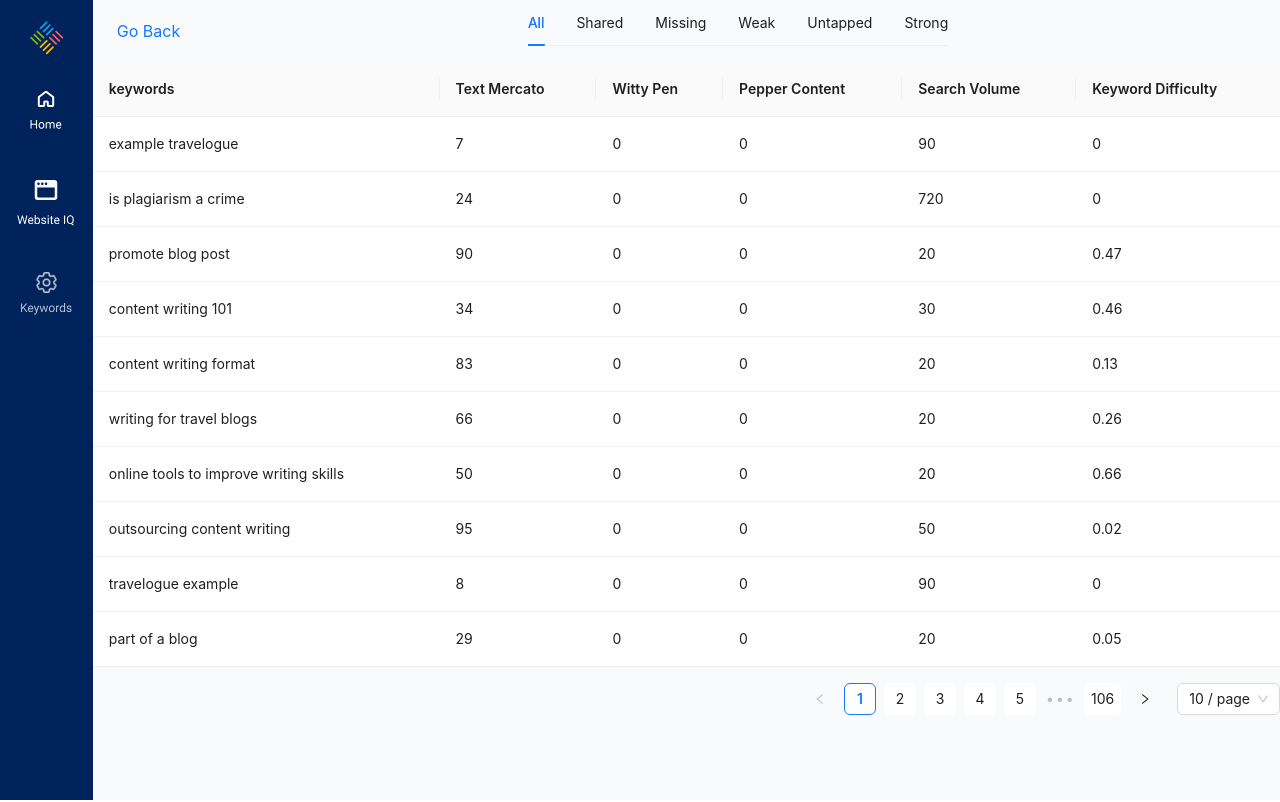
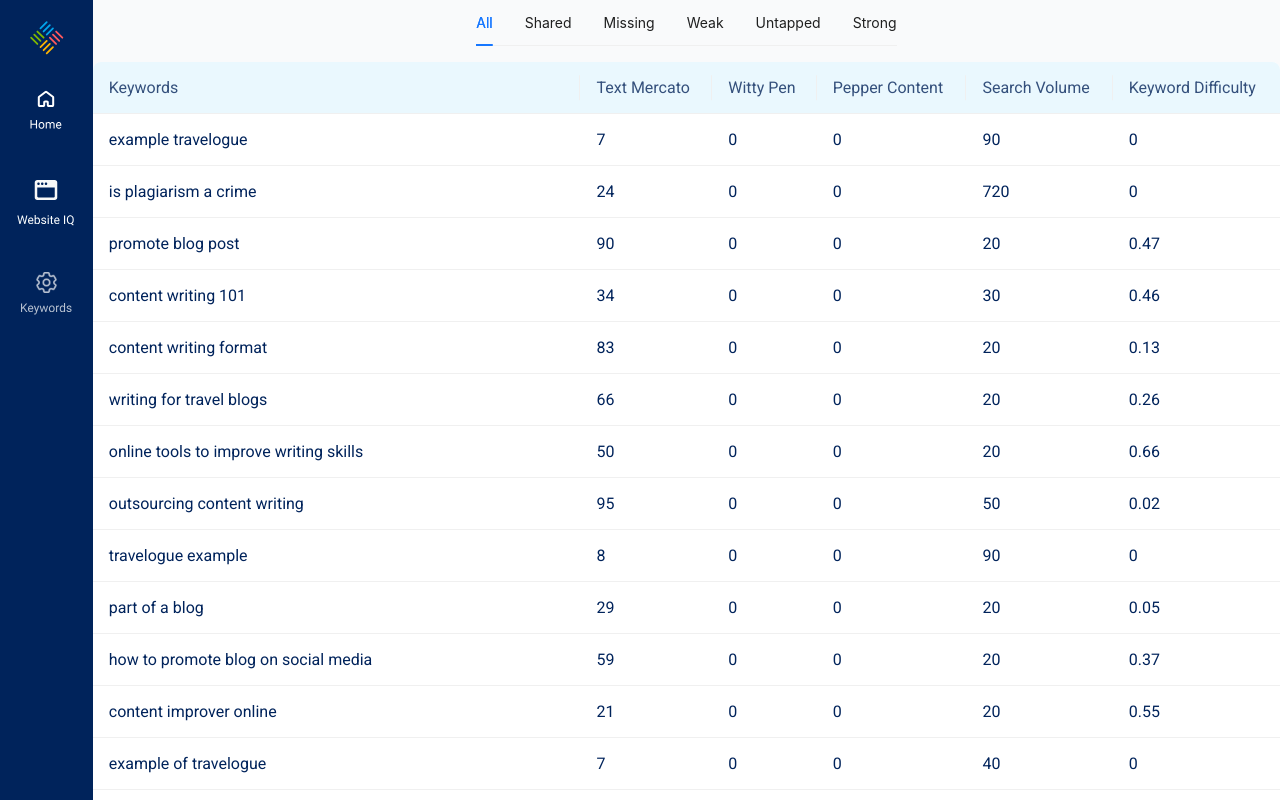
Before and after one commit to Vishnu-rubick/seo-poc, a React (Vite) app: page /keywords/details/all in a window 1280 px wide. Shown: the top 802 px of the page. Built offline with nearby package versions, Linux system fonts and the light colour scheme.

Commit message:
made changes in keywords details

```diff
--- a/src/App.tsx
+++ b/src/App.tsx
@@ -15,7 +15,7 @@
 import PagesDetails from "./backlinks/pages-details/pages-details";
 import CompetitorAnalysis from "./competitorAnalysis";
 import Keywords from "./keywords";
-import KeywordsDetails from "./keywords/details";
+import KeywordsDetails from "./keywords/keywords-details/keywords-details";
 import HomeModule from "./pages/home";
 import LandingPage from "./pages/landingPage";
 import ModuleDetails from "./pages/module-details";
--- a/src/components/table-component/table-component.tsx
+++ b/src/components/table-component/table-component.tsx
@@ -2,7 +2,7 @@
 import { useState } from "react";
 import ArrowDown from "../../assets/common/arrow-down.svg";
 import ArrowUp from "../../assets/common/arrow-up.svg";
-import "./custom-table.scss";
+import "./table-component.scss";
 
 const CustomExpandIcon = ({ expanded, onExpand, record }: any) => {
   if (expanded) {
--- a/src/keywords/details/index.tsx
+++ b/src/keywords/keywords-details/keywords-details.tsx
@@ -13,7 +13,8 @@
   getStrongKeywords
 } from "../../apis";
 
-import "./style.css"
+import "./keywords-detials..scss"
+import TableComponent from "../../components/table-component/table-component";
 
 function KeywordsDetails() {
   const keywordsData = KeywordsData as { [key: string]: MergedData };
@@ -47,7 +48,7 @@
 
   const columns = [
     {
-      title: "keywords",
+      title: "Keywords",
       dataIndex: "keywords",
       key: "1",
     },
@@ -152,19 +153,8 @@
   }, [activeTab]);
 
   return (
-    <>
+    <div>
       <div className="keywords-tabs">
-        <Link
-          style={{
-            margin: "1rem",
-            marginLeft: "1.5rem",
-            color: "#1677ff",
-            textDecoration: "none",
-          }}
-          to="/keywords"
-        >
-          Go Back
-        </Link>
         <Tabs
           className="details-tab"
           activeKey={activeTab}
@@ -173,9 +163,9 @@
         />
       </div>
       <div className="keywords-details">
-        <Table dataSource={dataSource} columns={columns} />
+        <TableComponent dataSource={dataSource} columns={columns} expandable={false} />
       </div>
-    </>
+    </div>
   );
 }
 
```
Also changed, not shown: src/keywords/keywords-details/keywords-detials..scss (renamed from src/keywords/details/style.css).
